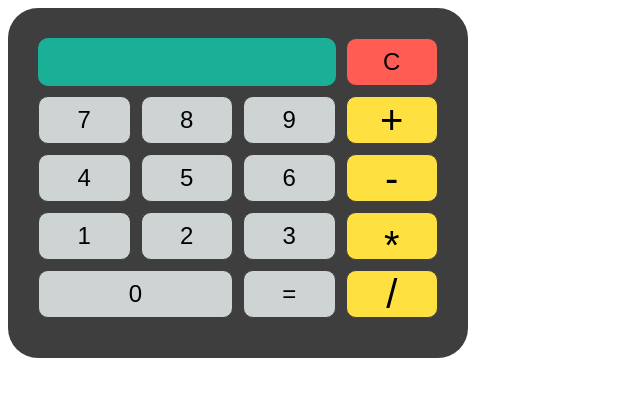
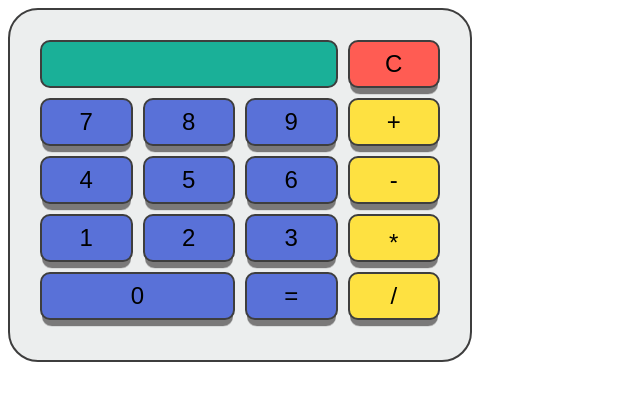
Before and after one commit to positiveko/javascript-practice, a website built with Parcel: page calculator_javascript/index.html in a window 1280 px wide. Shown: the whole page, without its empty margins (0-640 px from the left). Built offline with nearby package versions, Linux system fonts and the light colour scheme.

Commit message:
Edit CSS

```diff
--- a/calculator_javascript/src/styles.css
+++ b/calculator_javascript/src/styles.css
@@ -3,7 +3,12 @@
   --green: #1ab098;
   --red: #ff5c53;
   --yellow: #fee141;
+  --lightgray: #eceeee;
   --gray: #ced3d4;
+  --darkgray: #a5a5a5;
+  --darkergray: #757474;
+  --blue: #5971d8;
+  --shadow: #7a7979;
 }
 
 body {
@@ -13,11 +18,12 @@ body {
 .wrapper {
   padding: 30px 30px 40px 30px;
   width: 400px;
-  background-color: var(--black);
+  background-color: var(--lightgray);
   display: grid;
   grid-gap: 10px;
   grid-template-columns: repeat(4, 1fr);
   grid-template-rows: repeat(5, 3rem);
+  border: 2px solid var(--black);
   border-radius: 30px;
 }
 
@@ -38,15 +44,46 @@ body {
   font-size: 2.5rem;
   text-align: right;
   vertical-align: middle;
+  border: 2px solid var(--black);
   border-radius: 10px;
 }
 
 button {
+  position: relative;
   font-size: 1.5rem;
-  border: 1px solid var(--black);
+  border: 2px solid var(--black);
   border-radius: 10px;
   width: 100%;
   height: 100%;
+  cursor: pointer;
+  transform-style: preserve-3d;
+  transition: transform 150ms cubic-bezier(0, 0, 0.28, 1),
+    background 150ms cubic-bezier(0, 0, 0.28, 1);
+}
+button:before {
+  position: absolute;
+  content: '';
+  width: 100%;
+  height: 100%;
+  top: 0;
+  left: 0;
+  right: 0;
+  bottom: 0;
+  background: var(--shadow);
+  border-radius: inherit;
+  transform: translate3d(0, 0.35em, -0.8em);
+  transition: transform 150ms cubic-bezier(0, 0, 0.28, 1);
+}
+button:hover {
+  background-color: var(--gray);
+}
+button:active {
+  background: var(--darkgray);
+  transform: translate(0em, 0.25em);
+}
+button:active:before {
+  box-shadow: 0 0 0 2px var(--darkergray), 0 0 var(--orange);
+  transform: translate3d(0, 0, -0.8em);
 }
 
 .cancelBtn {
@@ -55,14 +92,14 @@ button {
 
 .operatorBtn {
   background-color: var(--yellow);
-  font-size: 2.5rem;
+  font-size: 1.5rem;
 }
 
 .multipleBtn {
-  padding: 10px;
+  padding: 13px;
 }
 
 .numBtn,
 .equalBtn {
-  background-color: var(--gray);
+  background-color: var(--blue);
 }
```
